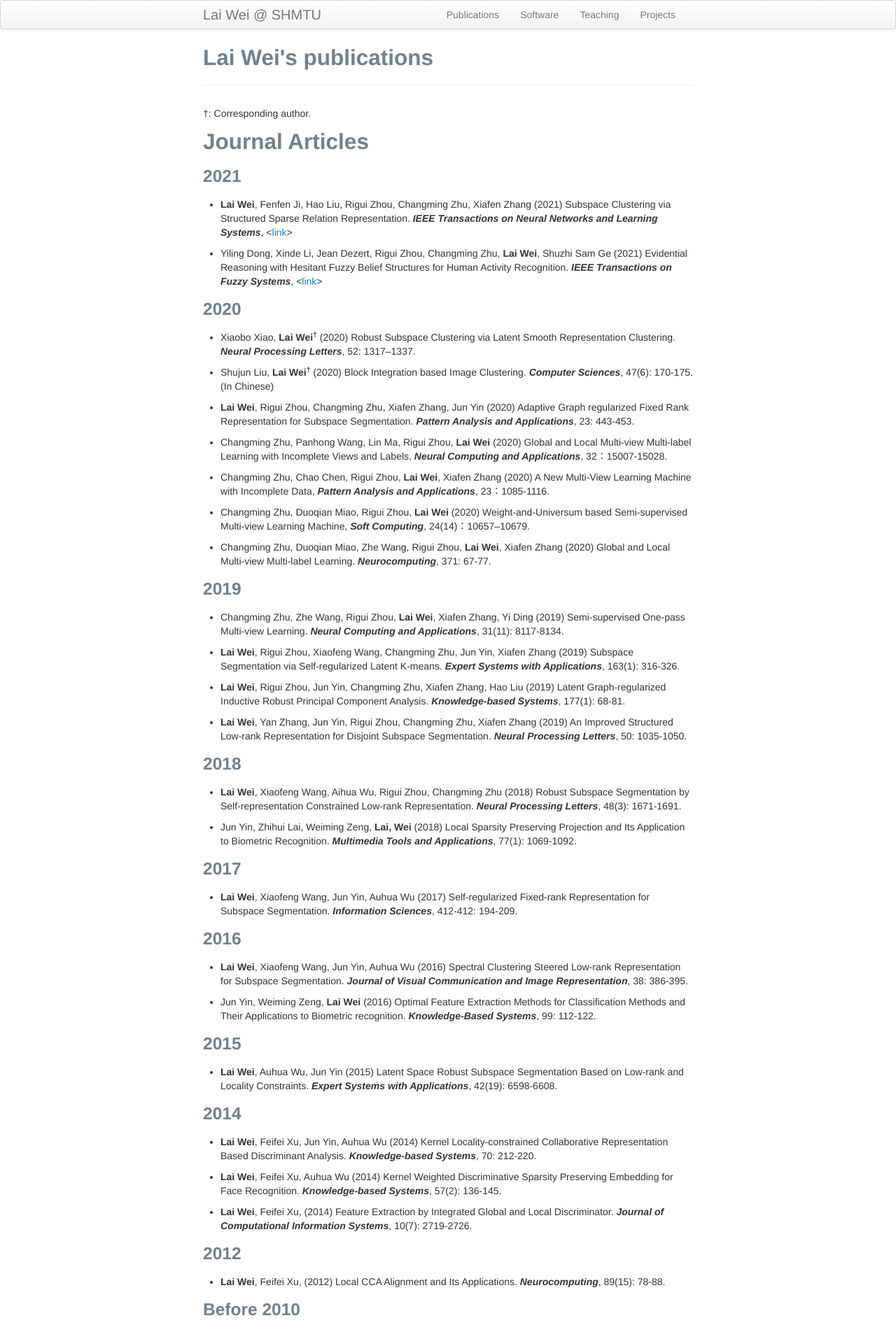
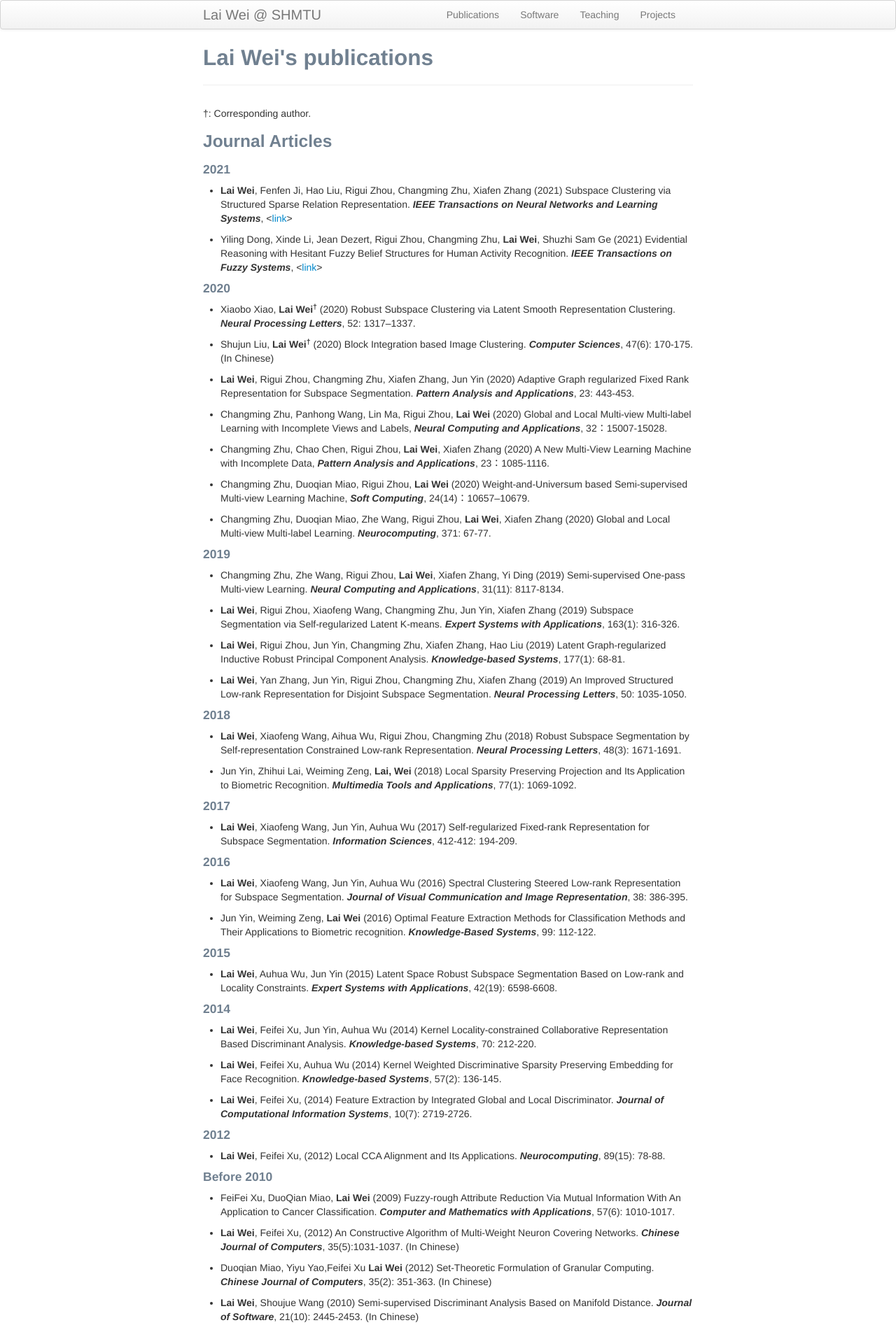
Before and after one commit to weilyshmtu/weilyshmtu.github.io, a Jekyll site: the page built from pages/pubs.md, in a window 1280 px wide. Shown: the top 1904 px of the page at 70% size. Built offline with Jekyll 4.4.1, drawn with Linux system fonts in a browser that asks for light colours.

Commit message:
Update pubs.md

```diff
--- a/pages/pubs.md
+++ b/pages/pubs.md
@@ -6,13 +6,13 @@ title: Lai Wei's publications
 
 &dagger;: Corresponding author.
 
-## Journal Articles
-### 2021
+### Journal Articles
+#### 2021
 <ul> <li> <b>Lai Wei</b>, Fenfen Ji, Hao Liu, Rigui Zhou, Changming Zhu, Xiafen Zhang (2021) Subspace Clustering via Structured Sparse Relation Representation. <i><b>IEEE Transactions on Neural Networks and Learning Systems</b></i>, <<a href="https://doi.org/10.1109/TNNLS.2021.3059511">link</a>></li></ul>
 
 <ul> <li> Yiling Dong, Xinde Li, Jean Dezert, Rigui Zhou, Changming Zhu, <b>Lai Wei</b>, Shuzhi Sam Ge (2021) Evidential Reasoning with Hesitant Fuzzy Belief Structures for Human Activity Recognition. <i><b>IEEE Transactions on Fuzzy Systems</b></i>, <<a href="https://doi.org/10.1109/10.1109/TFUZZ.2021.3079495">link</a>></li></ul>
 
-### 2020
+#### 2020
 <ul> <li> Xiaobo Xiao, <b>Lai Wei<sup>&dagger;</sup></b> (2020) Robust Subspace Clustering via Latent Smooth Representation Clustering. <i><b>Neural Processing Letters</b></i>, 52: 1317–1337.</li></ul>
 
 <ul> <li> Shujun Liu, <b>Lai Wei<sup>&dagger;</sup></b> (2020) Block Integration based Image Clustering. <i><b>Computer Sciences</b></i>, 47(6): 170-175. (In Chinese)</li></ul>
@@ -28,7 +28,7 @@ title: Lai Wei's publications
 
 <ul> <li>Changming Zhu, Duoqian Miao, Zhe Wang, Rigui Zhou, <b>Lai Wei</b>, Xiafen Zhang (2020) Global and Local Multi-view Multi-label Learning. <i><b>Neurocomputing</b></i>, 371: 67-77.</li></ul>
 
-### 2019
+#### 2019
 <ul> <li>Changming Zhu, Zhe Wang, Rigui Zhou, <b>Lai Wei</b>, Xiafen Zhang, Yi Ding (2019) Semi-supervised One-pass Multi-view Learning. <i><b>Neural Computing and Applications</b></i>, 31(11): 8117-8134.</li></ul>
 
 <ul> <li> <b>Lai Wei</b>, Rigui Zhou, Xiaofeng Wang, Changming Zhu, Jun Yin, Xiafen Zhang (2019) Subspace Segmentation via Self-regularized Latent K-means. <i><b>Expert Systems with Applications</b></i>, 163(1): 316-326.</li></ul>
@@ -37,34 +37,34 @@ title: Lai Wei's publications
 
 <ul> <li> <b>Lai Wei</b>, Yan Zhang, Jun Yin, Rigui Zhou, Changming Zhu, Xiafen Zhang (2019) An Improved Structured Low-rank Representation for Disjoint Subspace Segmentation. <i><b>Neural Processing Letters</b></i>, 50: 1035-1050.</li></ul>
 
-### 2018
+#### 2018
 <ul> <li> <b>Lai Wei</b>, Xiaofeng Wang, Aihua Wu, Rigui Zhou, Changming Zhu (2018) Robust Subspace Segmentation by Self-representation Constrained Low-rank Representation. <i><b>Neural Processing Letters</b></i>, 48(3): 1671-1691.</li></ul>
 
 <ul> <li>Jun Yin, Zhihui Lai, Weiming Zeng, <b>Lai, Wei</b> (2018) Local Sparsity Preserving Projection and Its Application to Biometric Recognition. <i><b>Multimedia Tools and Applications</b></i>, 77(1): 1069-1092.</li></ul>
 
-### 2017
+#### 2017
 <ul> <li> <b>Lai Wei</b>, Xiaofeng Wang, Jun Yin, Auhua Wu (2017) Self-regularized Fixed-rank Representation for Subspace Segmentation. <i><b>Information Sciences</b></i>, 412-412: 194-209.</li></ul>
 
-### 2016
+#### 2016
 <ul> <li> <b>Lai Wei</b>, Xiaofeng Wang, Jun Yin, Auhua Wu (2016) Spectral Clustering Steered Low-rank Representation for Subspace Segmentation. <i><b>Journal of Visual Communication and Image Representation</b></i>, 38: 386-395.</li></ul>
 
 <ul> <li>Jun Yin, Weiming Zeng, <b>Lai Wei</b> (2016) Optimal Feature Extraction Methods for Classification Methods and Their Applications to Biometric recognition. <i><b>Knowledge-Based Systems</b></i>, 99: 112-122.
 </li></ul>
 
-### 2015
+#### 2015
 <ul> <li> <b>Lai Wei</b>, Auhua Wu, Jun Yin (2015) Latent Space Robust Subspace Segmentation Based on Low-rank and Locality Constraints. <i><b>Expert Systems with Applications</b></i>, 42(19): 6598-6608.</li></ul>
 
-### 2014
+#### 2014
 <ul> <li> <b>Lai Wei</b>, Feifei Xu, Jun Yin, Auhua Wu (2014) Kernel Locality-constrained Collaborative Representation Based Discriminant Analysis. <i><b>Knowledge-based Systems</b></i>, 70: 212-220.</li></ul>
 
 <ul> <li> <b>Lai Wei</b>, Feifei Xu, Auhua Wu (2014) Kernel Weighted Discriminative Sparsity Preserving Embedding for Face Recognition. <i><b>Knowledge-based Systems</b></i>, 57(2): 136-145.</li></ul>
 
 <ul> <li> <b>Lai Wei</b>, Feifei Xu, (2014) Feature Extraction by Integrated Global and Local Discriminator. <i><b>Journal of Computational Information Systems</b></i>, 10(7): 2719-2726.</li></ul>
 
-### 2012
+#### 2012
 <ul> <li> <b>Lai Wei</b>, Feifei Xu, (2012) Local CCA Alignment and Its Applications. <i><b>Neurocomputing</b></i>, 89(15): 78-88.</li></ul>
 
-### Before 2010
+#### Before 2010
 <ul> <li>FeiFei Xu, DuoQian Miao, <b>Lai Wei</b> (2009) Fuzzy-rough Attribute Reduction Via Mutual Information With An Application to Cancer Classification. <i><b>Computer and Mathematics with Applications</b></i>, 57(6): 1010-1017.
 </li></ul>
 
@@ -80,7 +80,7 @@ title: Lai Wei's publications
 
 <ul> <li> <b>Lai Wei</b>, Duoqian Miao, Feifei Xu, Fuchun Xia (2006) Researches on A Covering Rough Fuzzy Set Model. <i><b>Journal of Computer Research and Development</b></i>, 43(10): 1719-1723. (In Chinese)</li></ul>
 
-## Conference Papers
+### Conference Papers
 
 <ul> <li> <b>Lai Wei</b>, Hao Liu (2019) Robust subspace segmentation via sparse relation representation,<i><b>The 2nd Chinese Conference on Pattern Recognition and Computer Vision (PRCV’19)</b></i>, 2019.11.8-2019.11.11.</li></ul>
 
```
